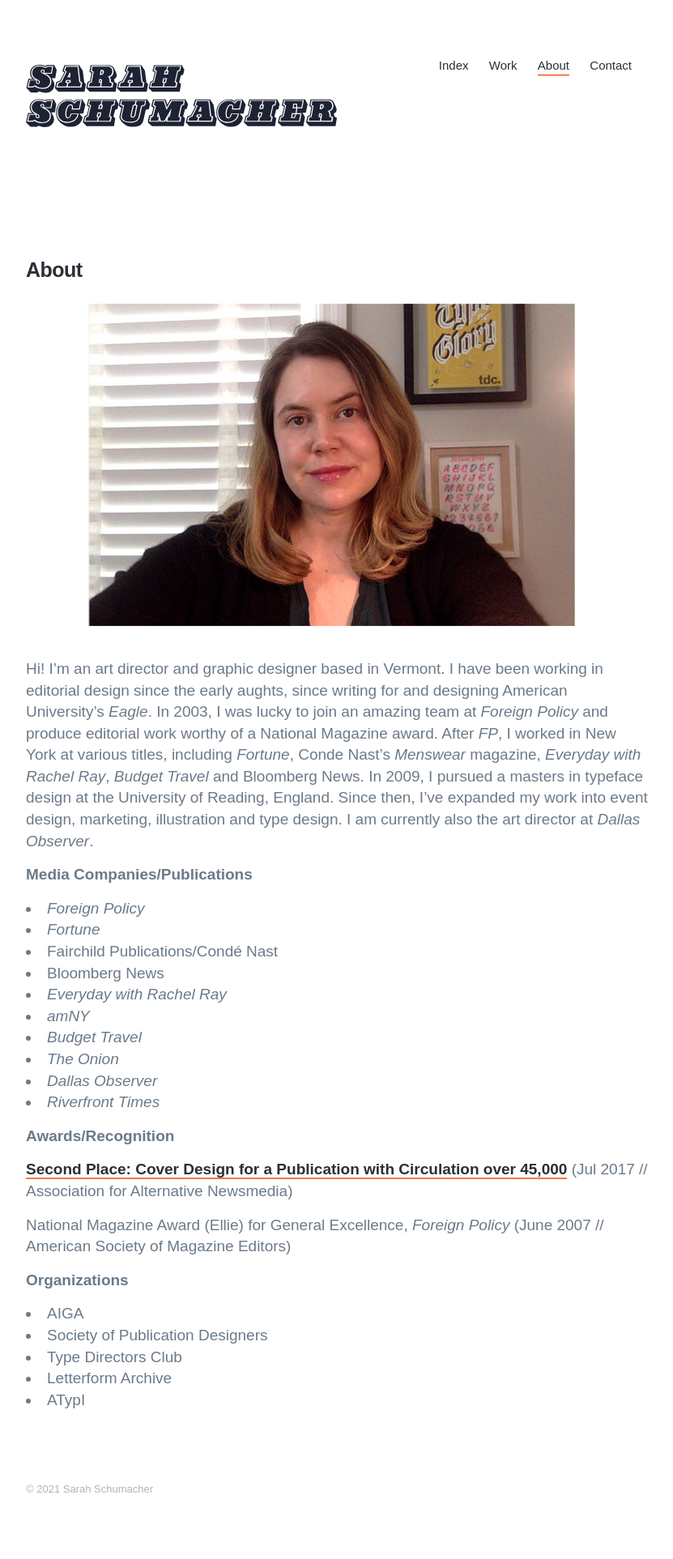
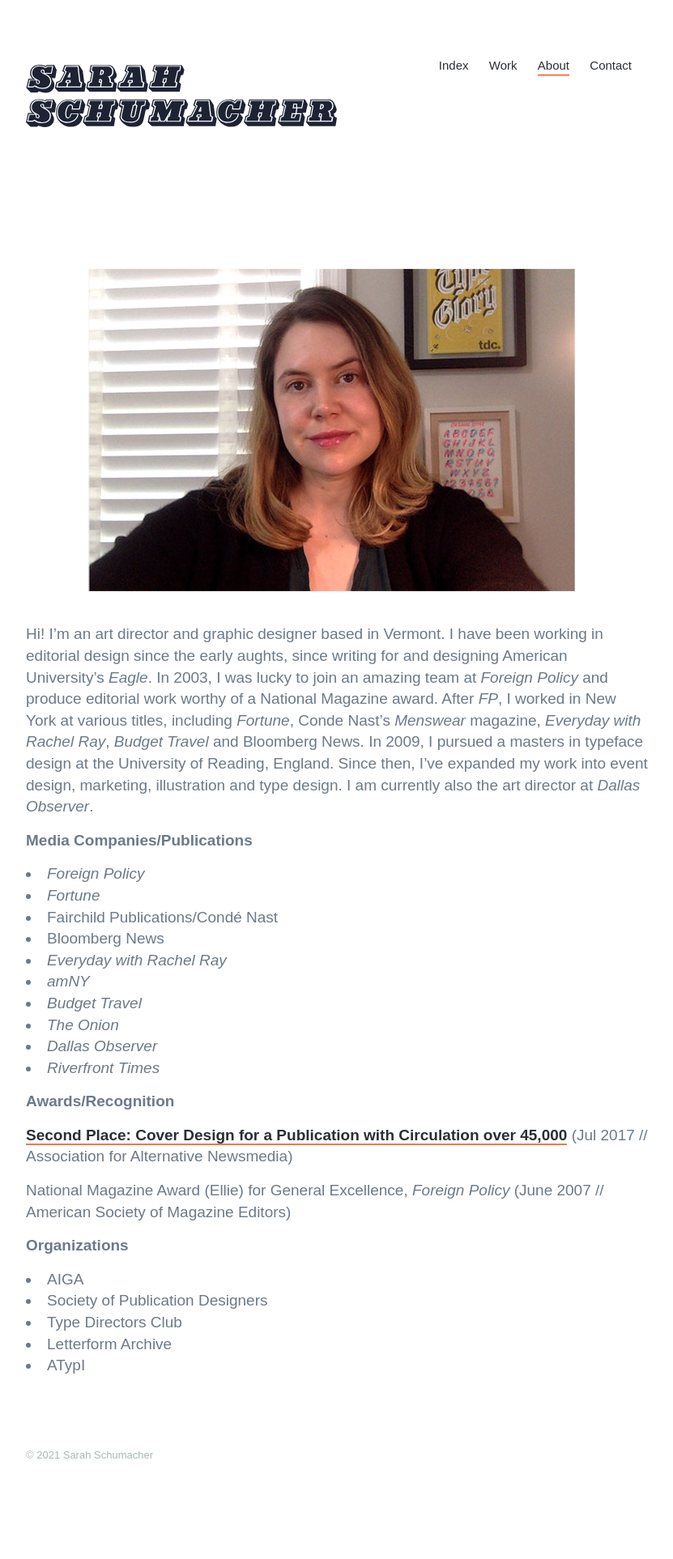
Before and after one commit to snsnsns/snsnsns.github.io, a Jekyll site: the page built from _pages/about.md, in a window 1280 px wide. Shown: the whole page at 81% size, without its empty margins (224-1055 px from the left). Built offline with Jekyll 4.4.1, drawn with Linux system fonts in a browser that asks for light colours; nearby versions of some CDN libraries; some web fonts are replaced; after the commit the page ends 1883 px from its top, so only the background shows below that.

Commit message:
Add files via upload

```diff
--- a/_pages/about.md
+++ b/_pages/about.md
@@ -1,11 +1,10 @@
 ---
+layout: default
 title: About
 subtitle: Hi there
 description: I'm an art director and graphic designer based in Vermont.
 featured_image:/images/blogimages/About/schumacherheadshot.jpg
 ---
-## About
-
 ![](/images/blogimages/About/schumacherheadshot.jpg)
 
 Hi! I'm an art director and graphic designer based in Vermont. I have been working in editorial design since the early aughts, since writing for and designing American University's *Eagle*. In 2003, I was lucky to join an amazing team at *Foreign Policy* and produce editorial work worthy of a National Magazine award. After *FP*, I worked in New York at various titles, including *Fortune*, Conde Nast's *Menswear* magazine, *Everyday with Rachel Ray*, *Budget Travel* and Bloomberg News. In 2009, I pursued a masters in typeface design at the University of Reading, England. Since then, I've expanded my work into event design, marketing, illustration and type design. I am currently also the art director at *Dallas Observer*.
```
